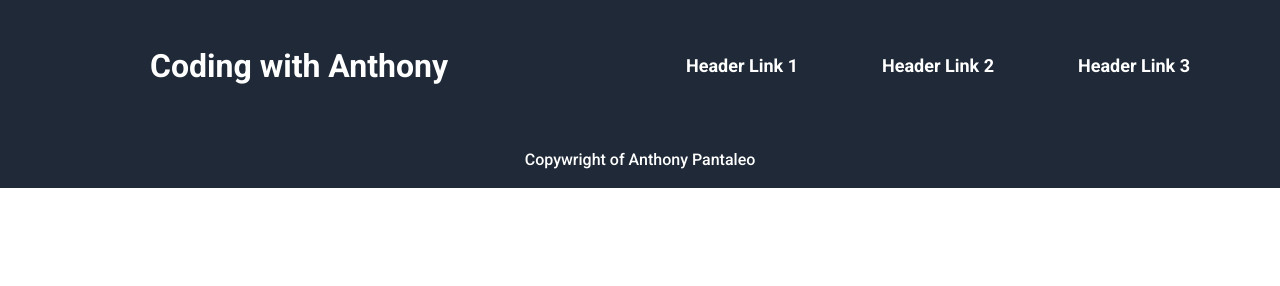
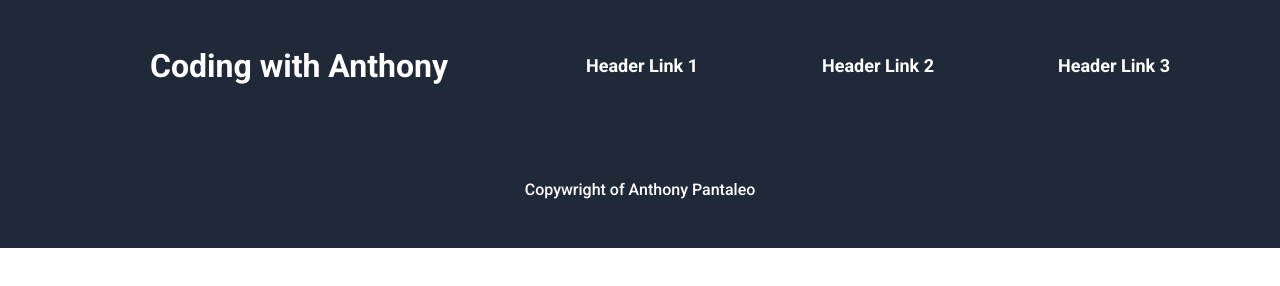
Before and after one commit to AntonioRoccoPantaleo/odin_landingpage, a plain HTML site: page index.html in a window 1280 px wide. Drawn offline with Linux system fonts and the light colour scheme.

Commit message:
little fix

```diff
--- a/styles.css
+++ b/styles.css
@@ -29,13 +29,12 @@ a {
 
 .footer {
     justify-content: center;
-    padding: 20px;
     font-weight: 500;
     color: white;
 }
 
 .h1link {
-    margin: 20px;
+    margin: 30px;
     font-weight: 600;
     font-size: large;
 }
```
